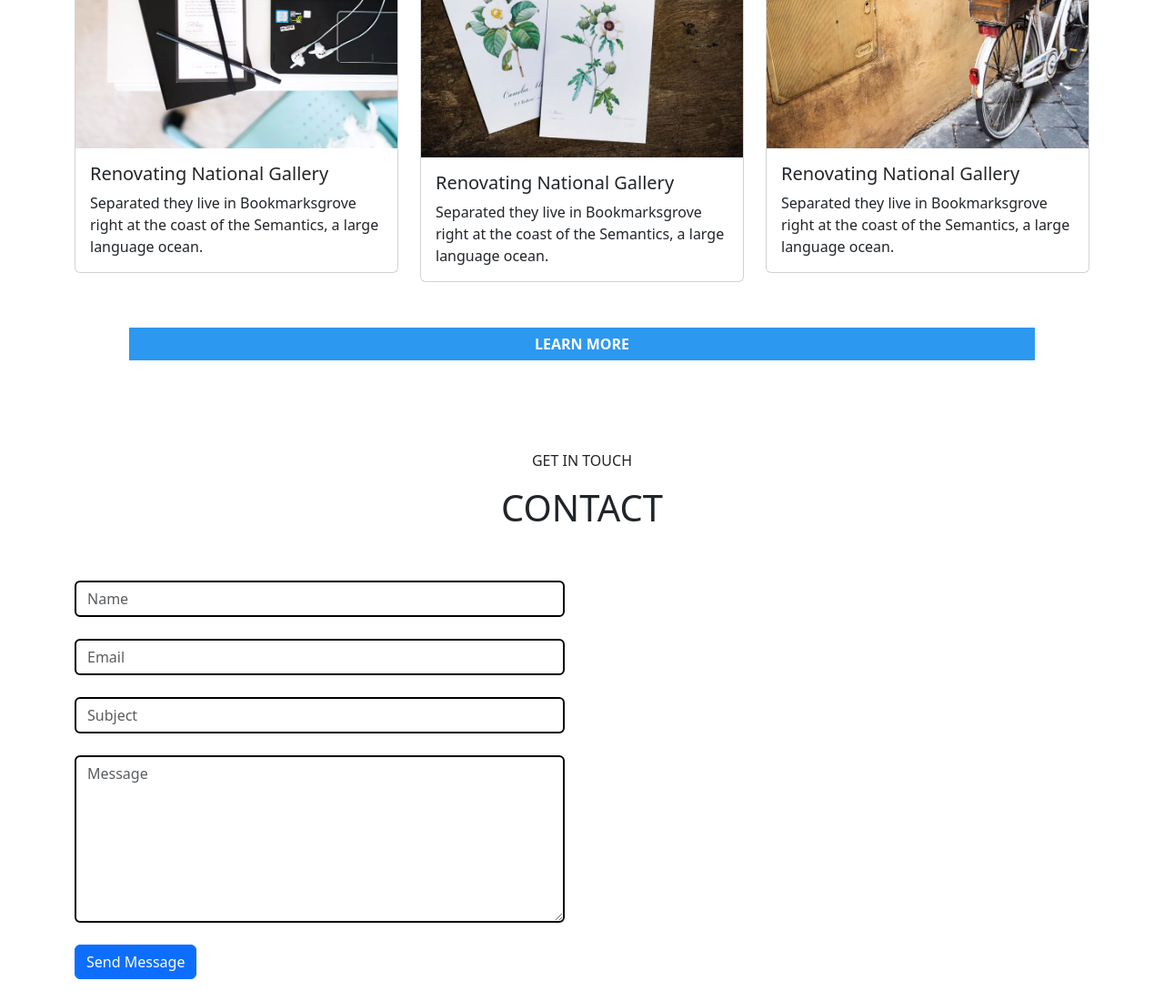
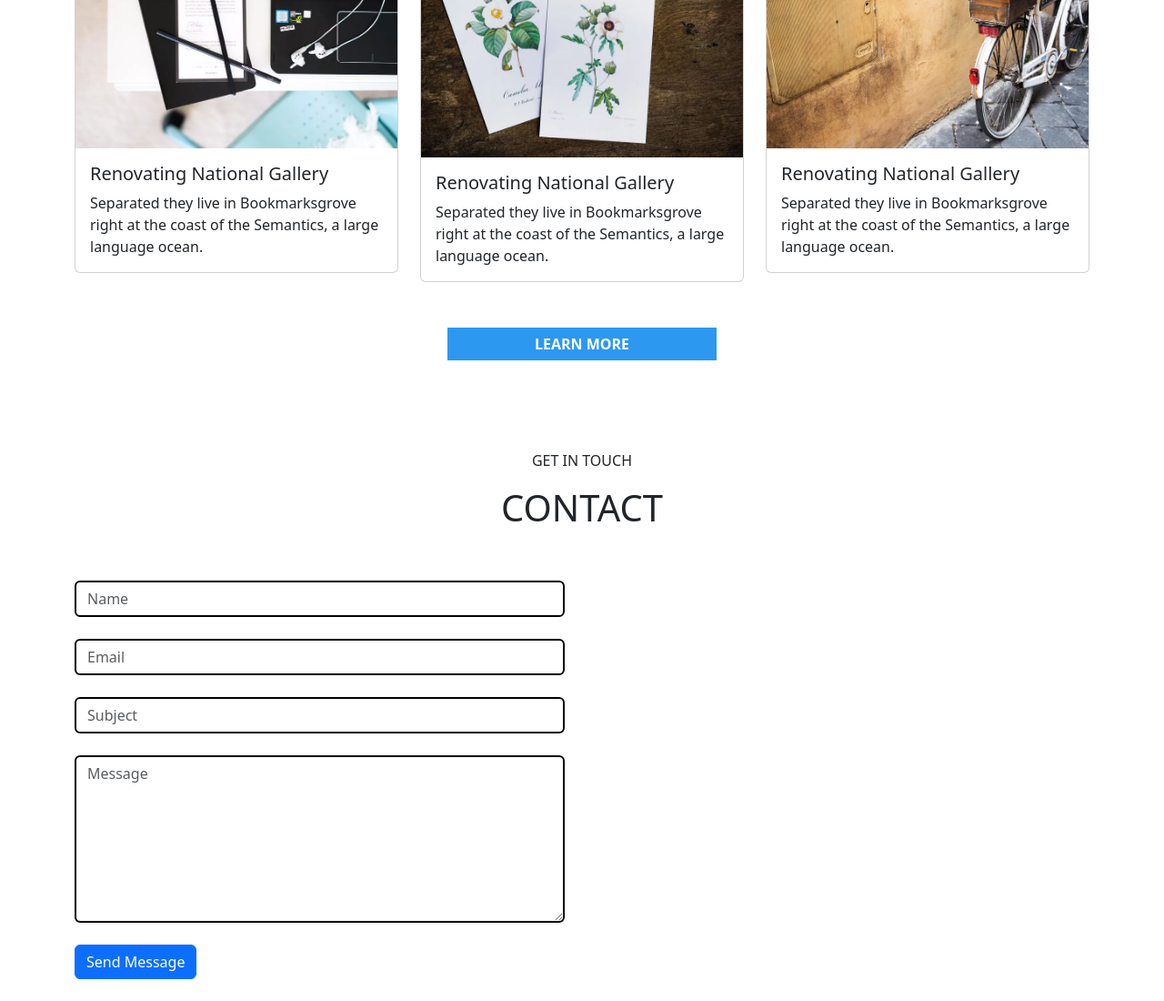
Before and after one commit to arshiayaseenwebdeveloper/Website-12, a plain HTML site: page index.html in a window 1280 px wide. Shown: the part 4428-5528 px from the top of the page at 91% size. Drawn offline with nearby package versions, Linux system fonts and the light colour scheme.

Commit message:
index.html

```diff
--- a/index.html
+++ b/index.html
@@ -256,7 +256,7 @@ height: 250px;
   filter: brightness(50%);
 }
 .lin{
-  width: 1000px;
+  width: 300px;
   height: 40px;
   color: white;
   font-weight: bold;
```
